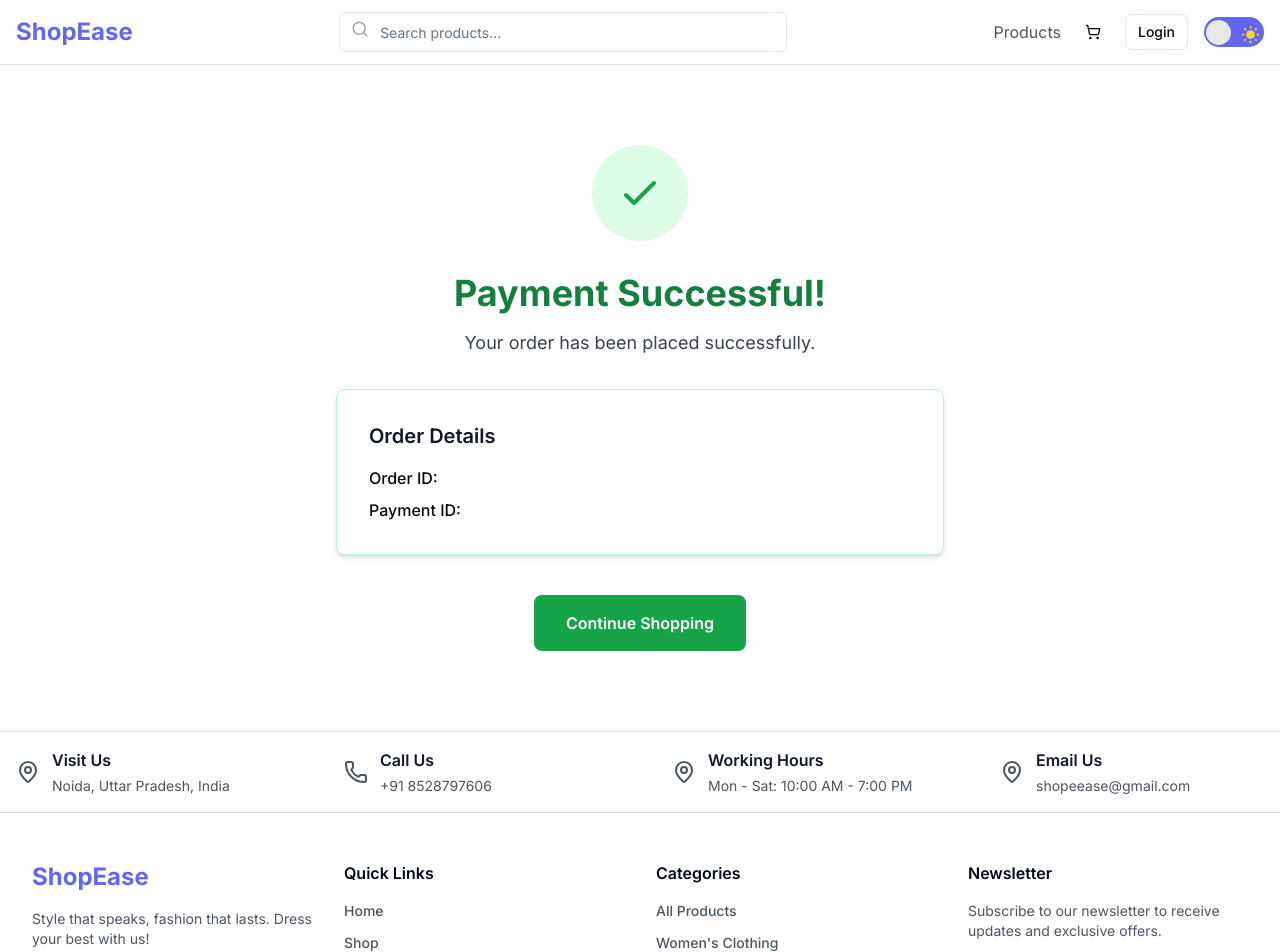
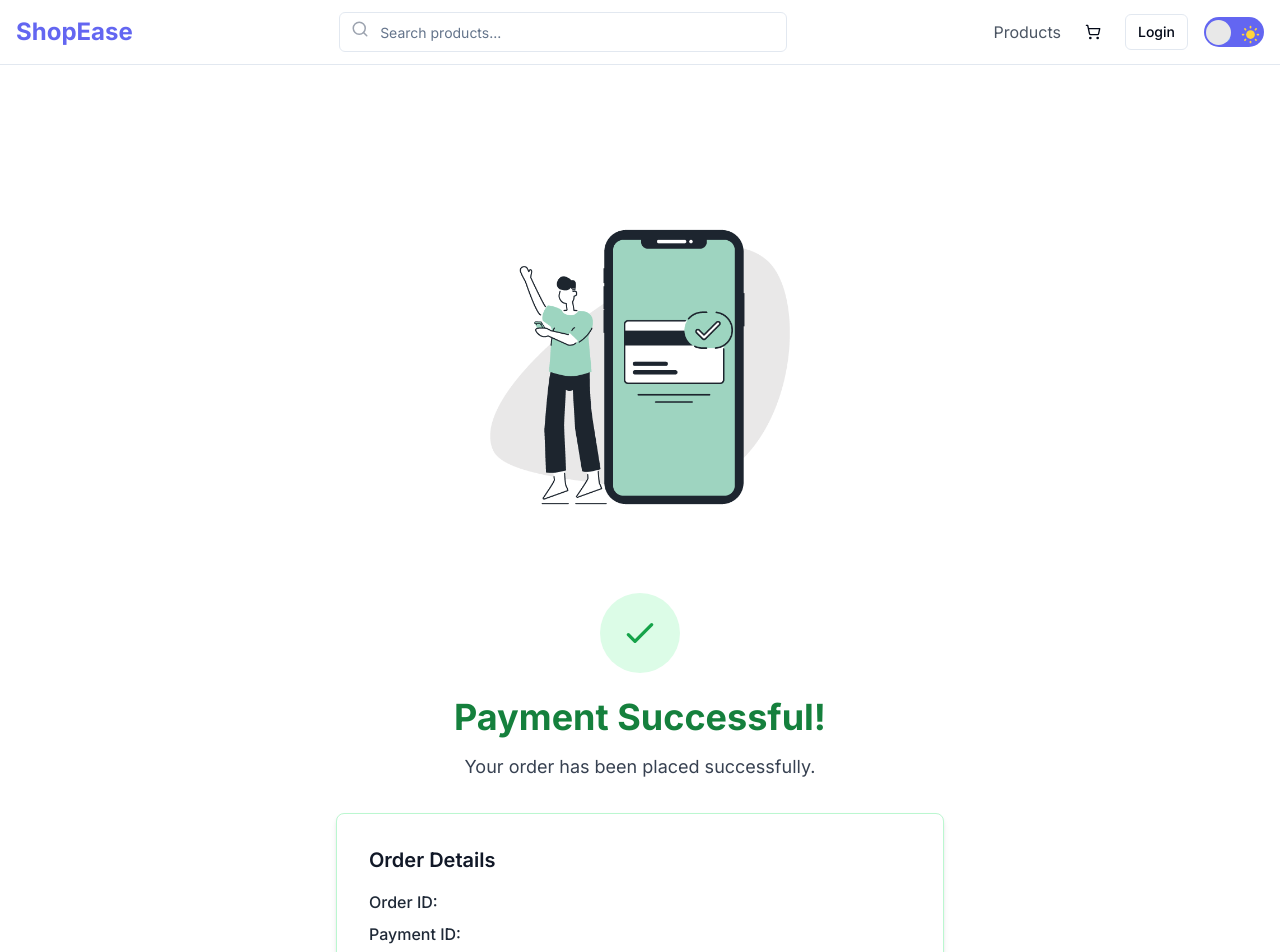
Before and after one commit to Saurabhyadav0/ease-shop, a Next.js app: page /order-success in a window 1280 px wide. Shown: the top 952 px of the page. Built offline with nearby package versions, Linux system fonts and the light colour scheme; no server answers.

Commit message:
added illustraion  of payment sucessful

```diff
--- a/app/order-success/page.tsx
+++ b/app/order-success/page.tsx
@@ -1,6 +1,7 @@
 "use client";
 
 import { useSearchParams, useRouter } from "next/navigation";
+import Image from "next/image";
 
 export default function OrderSuccessPage() {
   const searchParams = useSearchParams();
@@ -10,39 +11,58 @@ export default function OrderSuccessPage() {
   const paymentId = searchParams.get("payment_id");
 
   return (
-    <div className="max-w-md sm:max-w-lg md:max-w-xl lg:max-w-2xl mx-auto py-12 px-4 sm:px-6 md:px-8 text-center">
-      {/* Success circle icon */}
-      <div className="mx-auto mb-8 w-20 h-20 sm:w-24 sm:h-24 flex items-center justify-center rounded-full bg-green-100">
+    <div className="max-w-2xl mx-auto py-12 px-4 sm:px-6 md:px-8 text-center">
+      {/* ✅ Payment Illustration */}
+      <Image
+        src="/Successful.png" // ✅ Correct path
+        alt="Payment Success"
+        width={300}
+        height={300}
+        className="mx-auto w-full max-w-xs sm:max-w-sm md:max-w-md object-contain dark:brightness-90"
+        priority
+      />
+
+      {/* ✅ Success Icon */}
+      <div className="mx-auto mb-6 w-20 h-20 flex items-center justify-center rounded-full bg-green-100 dark:bg-green-900/20">
         <svg
           xmlns="http://www.w3.org/2000/svg"
-          className="h-10 w-10 sm:h-12 sm:w-12 text-green-600"
+          className="h-10 w-10 text-green-600 dark:text-green-400"
           fill="none"
           viewBox="0 0 24 24"
           stroke="currentColor"
           strokeWidth={2}
         >
-          <path strokeLinecap="round" strokeLinejoin="round" d="M5 13l4 4L19 7" />
+          <path
+            strokeLinecap="round"
+            strokeLinejoin="round"
+            d="M5 13l4 4L19 7"
+          />
         </svg>
       </div>
 
-      <h1 className="text-3xl sm:text-4xl font-extrabold text-green-700 mb-4">
+      {/* ✅ Title */}
+      <h1 className="text-3xl sm:text-4xl font-extrabold text-green-700 dark:text-green-400 mb-4">
         Payment Successful!
       </h1>
 
-      <p className="text-base sm:text-lg text-gray-700 mb-8">
+      <p className="text-base sm:text-lg text-gray-700 dark:text-gray-300 mb-8">
         Your order has been placed successfully.
       </p>
 
-      <div className="bg-white shadow-md rounded-lg p-5 sm:p-6 md:p-8 text-left border border-green-200">
-        <h2 className="text-lg sm:text-xl font-semibold text-gray-900 mb-4">Order Details</h2>
-        <p className="mb-2 text-sm sm:text-base">
+      {/* ✅ Order Details */}
+      <div className="bg-white dark:bg-gray-800 shadow-md rounded-lg p-5 sm:p-6 md:p-8 text-left border border-green-200 dark:border-green-800">
+        <h2 className="text-lg sm:text-xl font-semibold text-gray-900 dark:text-white mb-4">
+          Order Details
+        </h2>
+        <p className="mb-2 text-sm sm:text-base text-gray-800 dark:text-gray-200">
           <span className="font-medium">Order ID:</span> {orderId}
         </p>
-        <p className="text-sm sm:text-base">
+        <p className="text-sm sm:text-base text-gray-800 dark:text-gray-200">
           <span className="font-medium">Payment ID:</span> {paymentId}
         </p>
       </div>
 
+      {/* ✅ Button */}
       <button
         onClick={() => router.push("/products")}
         className="mt-8 sm:mt-10 inline-block px-6 sm:px-8 py-3 sm:py-4 bg-green-600 text-white rounded-lg font-semibold hover:bg-green-700 transition text-sm sm:text-base"
```
Also changed, not shown: public/Successful.png (added).
